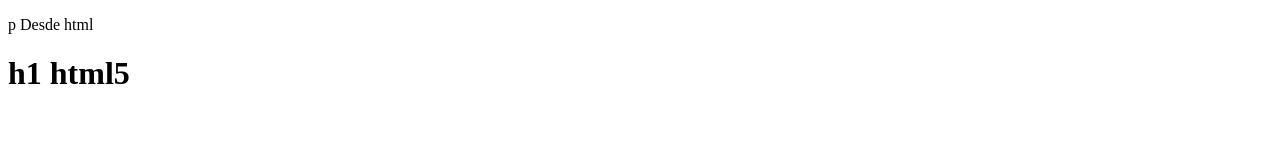
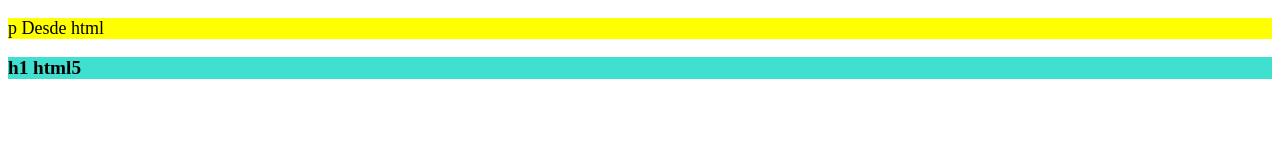
Before and after one commit to Zentella/tonoEn, a plain HTML site: page index.html in a window 1280 px wide. Drawn offline with Linux system fonts and the light colour scheme; files that its build step writes are made by us from their sources.

Commit message:
stage all changes

```diff
--- a/index.html
+++ b/index.html
@@ -5,6 +5,17 @@
     <meta http-equiv="X-UA-Compatible" content="IE=edge"><!--compatibilidad con navegador edge-->
     <meta name="viewport" content="width=device-width, initial-scale=1.0">
     <title>allIn</title>
+    <link rel="stylesheet" href="css/style.css">
+    <style>
+      p {
+        background: yellow;
+        font-size: large;
+      }
+      h1 {
+        background: turquoise;
+        font-size: larger;
+      }
+    </style>
 </head>
 <body>
   <p>p Desde html</p>
```
Also changed, not shown: assets/sass/main.scss (added), 1 other file.
